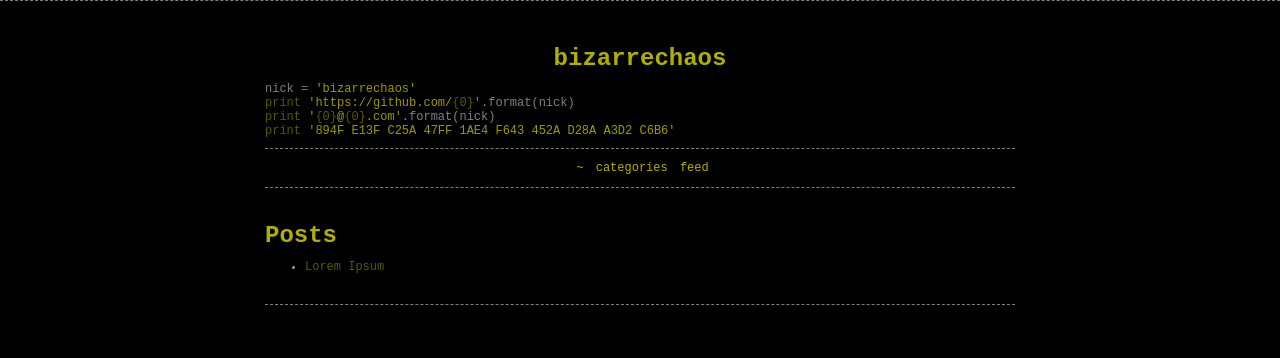
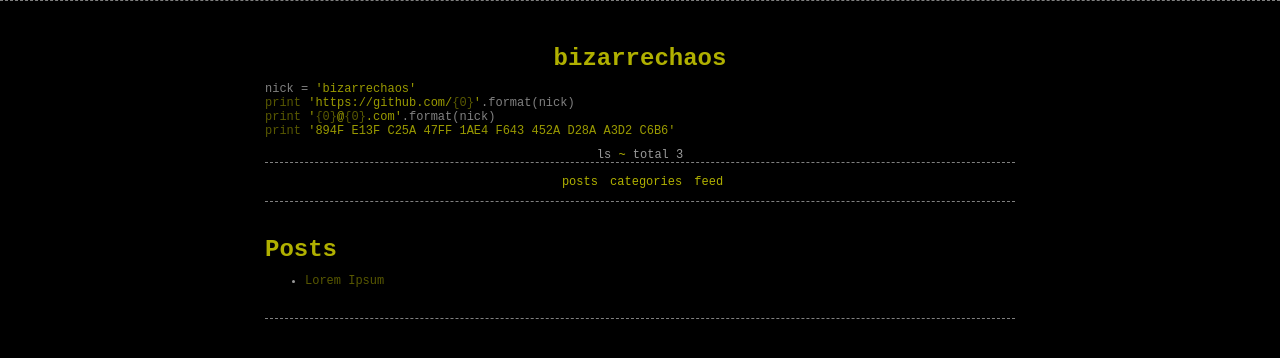
Before and after one commit to bizarrechaos/bizarrechaos.github.io, a Jekyll site: the page built from posts.md, in a window 1280 px wide. Shown: the top 358 px of the page. Built offline with Jekyll 4.4.1, drawn with Linux system fonts in a browser that asks for light colours.

Commit message:
Update menu.html

```diff
--- a/_includes/menu.html
+++ b/_includes/menu.html
@@ -1,8 +1,10 @@
+ls <a href="{{ site.url }}">~</a>
+total 3
 <div class="row">
   <div class="col-lg-8 col-lg-offset-2">
     <div class="menu">
       <ul>
-          <li><a href="{{ site.url }}">~</a></li>
+          <li><a href="{{ site.url }}/posts/">posts</a></li>
           <li><a href="{{ site.url }}/category/">categories</a></li>
           <li><a href="{{ site.url }}/feed/">feed</a></li>
       </ul>
```
